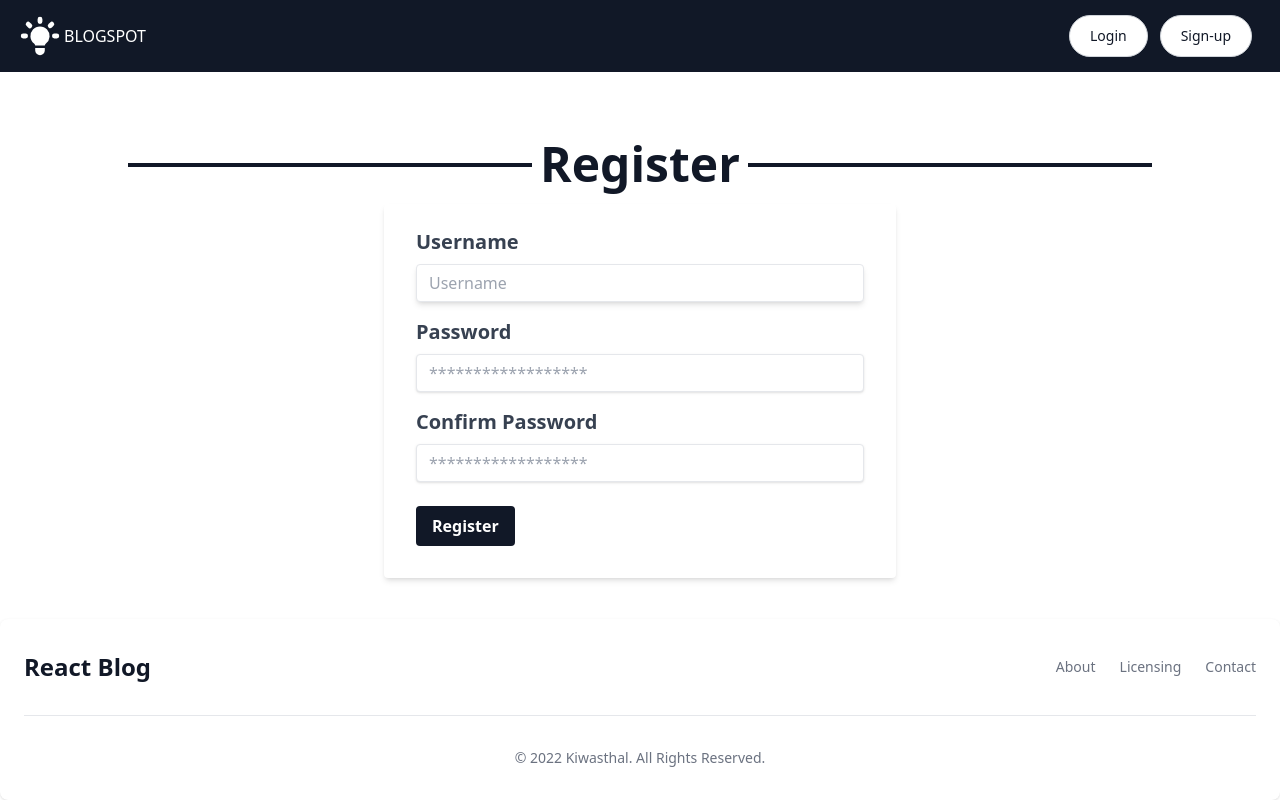
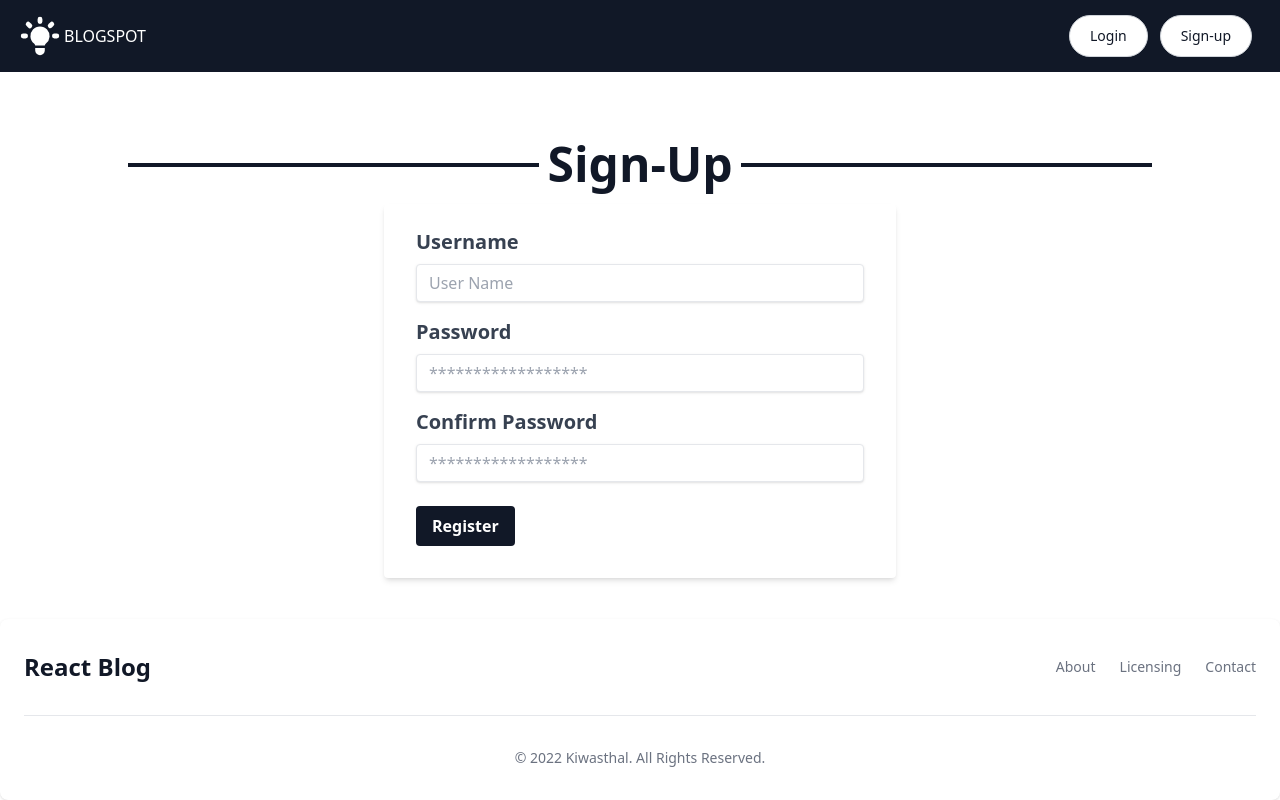
Before and after one commit to Kiwasthal/blog-api-client, a Next.js app: page /register in a window 1280 px wide. Built offline with nearby package versions, Linux system fonts and the light colour scheme.

Commit message:
register page configuration

```diff
--- a/components/Register.js
+++ b/components/Register.js
@@ -1,39 +1,28 @@
 import { useRouter } from 'next/router';
 import { motion } from 'framer-motion';
-import { Formik } from 'formik';
+import { Formik, Form, Field, ErrorMessage } from 'formik';
+import * as Yup from 'yup';
 
-const Register = ({ updateUserAuth }) => {
+const Register = () => {
   const router = useRouter();
-  // const [logErr, setLogErr] = useState(false);
-  // const [errMsg, setErrMsg] = useState('');
 
-  // const submitForm = async (data, e) => {
-  //   const formData = JSON.stringify(data);
+  const initialValues = {
+    username: '',
+    password: '',
+    confirmPassword: '',
+  };
 
-  //   try {
-  //     const request = await fetch('http://localhost:3000/api/login', {
-  //       method: 'POST',
-  //       body: formData,
-  //       headers: {
-  //         'Content-Type': 'application/json',
-  //       },
-  //     });
-  //     const resJson = await request.json();
-  //     if (request.stats === 200) {
-  //       await updateUserAuth(true);
-  //       localStorage.setItem('token', resJson.token);
-  //       localStorage.setItem('userAuth', true);
-  //       localStorage.setItem('username', myJson.body.username);
-  //       localStorage.setItem('id', myJson.body._id);
-  //       router.back();
-  //     } else {
-  //       setErrMsg(resJson.info.message);
-  //       setLogErr(true);
-  //     }
-  //   } catch (err) {
-  //     console.log(err);
-  //   }
-  // };
+  const validationSchema = Yup.object({
+    username: Yup.string()
+      .required('This field is required!')
+      .min(3, 'Username must be at least 3 characters long'),
+    password: Yup.string()
+      .required('This field is required!')
+      .min(6, 'Password must be at least 6 characters long!'),
+    confirmPassword: Yup.string()
+      .required('This field is required!')
+      .oneOf([Yup.ref('password')], 'Passwords do not match!'),
+  });
 
   return (
     <div className="w-full mt-5  flex  flex-col items-center">
@@ -45,21 +34,16 @@
           className="text-5xl font-bold text-gray-900 px-2  "
           initial="hidden"
         >
-          Register
+          Sign-Up
         </motion.h1>
       </motion.div>
       <Formik
-        initialValues={{ username: '', password: '', confirmpass: '' }}
-        validate={values => {
-          const errors = {};
-          if (!values.username) errors.username = 'Required';
-          else if (values.password !== values.confirmpass)
-            errors.password = 'Passwords do not match';
+        initialValues={initialValues}
+        validationSchema={validationSchema}
+        validateOnChange={false}
+        onSubmit={async (values, { setFieldError, errors }) => {
+          const formData = JSON.stringify(values);
 
-          return errors;
-        }}
-        onSubmit={async (values, { setSubmitting }) => {
-          const formData = JSON.stringify(values);
           try {
             const request = await fetch('http://localhost:3000/api/register', {
               method: 'POST',
@@ -69,32 +53,17 @@
               },
             });
             const resJson = await request.json();
-            if (request.stats === 200) {
-              await updateUserAuth(true);
-              localStorage.setItem('token', resJson.token);
-              localStorage.setItem('userAuth', true);
-              localStorage.setItem('username', myJson.body.username);
-              localStorage.setItem('id', myJson.body._id);
-              router.back();
-            } else {
-              setErrMsg(resJson.info.message);
-              setLogErr(true);
+            if (request.status === 200) router.replace('/login');
+            else {
+              resJson.errors[0].msg === 'Error: Username already exists'
+                ? setFieldError('username', 'Username already exists')
+                : console.log('unhandler error');
             }
-          } catch (err) {
-            console.log(err);
-          }
+          } catch (err) {}
         }}
       >
-        {({
-          values,
-          errors,
-          touched,
-          handleChange,
-          handleBlur,
-          handleSubmit,
-          isSubmitting,
-        }) => (
-          <form className="bg-white shadow-md rounded w-1/2 lg:w-2/5 pt-6 pb-8 mb-4 p-8">
+        {({ isSubmitting }) => (
+          <Form className="bg-white shadow-md rounded w-1/2 lg:w-2/5 pt-6 pb-8 mb-4 p-8">
             <div className="mb-4">
               <label
                 className="block text-gray-700 text-xl font-bold mb-2"
@@ -102,14 +71,31 @@
               >
                 Username
               </label>
+              <Field name="username">
+                {({ field, meta }) => (
                   <input
-                className="shadow-md appearance-none border rounded w-full py-2 px-3 text-gray-700 leading-tight focus:outline-none  focus:outline-slate-400"
                     id="username"
-                name="username"
                     type="text"
-                placeholder="Username"
+                    placeholder="User Name"
+                    {...field}
+                    className={
+                      meta.error && meta.touched
+                        ? 'border-red-500 shadow appearance-none border rounded w-full py-2 px-3 text-gray-700 leading-tight focus:outline-none focus:shadow-outline'
+                        : 'shadow appearance-none border rounded w-full py-2 px-3 text-gray-700 leading-tight focus:outline-none focus:shadow-outline focus:outline-slate-400'
+                    }
                   />
-              <p className="text-red-500 text-xs italic"></p>
+                )}
+              </Field>
+              <ErrorMessage name="username">
+                {errorMsg => (
+                  <p
+                    className="text-red-500 text-xs italic mt-1"
+                    name="password"
+                  >
+                    {errorMsg}
+                  </p>
+                )}
+              </ErrorMessage>
             </div>
             <div className="mb-4">
               <label
@@ -118,14 +104,31 @@
               >
                 Password
               </label>
+              <Field name="password">
+                {({ field, meta }) => (
                   <input
-                className="shadow appearance-none border rounded w-full py-2 px-3 text-gray-700 leading-tight focus:outline-none focus:outline-slate-400 "
                     id="password"
-                name="password"
                     type="password"
                     placeholder="******************"
+                    {...field}
+                    className={
+                      meta.error && meta.touched
+                        ? 'border-red-500 shadow appearance-none border rounded w-full py-2 px-3 text-gray-700 leading-tight focus:outline-none focus:shadow-outline'
+                        : 'shadow appearance-none border rounded w-full py-2 px-3 text-gray-700 leading-tight focus:outline-none focus:shadow-outline focus:outline-slate-400'
+                    }
                   />
-              <p className="text-red-500 text-xs italic"></p>
+                )}
+              </Field>
+              <ErrorMessage name="password">
+                {errorMsg => (
+                  <p
+                    className="text-red-500 text-xs italic mt-1"
+                    name="password"
+                  >
+                    {errorMsg}
+                  </p>
+                )}
+              </ErrorMessage>
             </div>
             <div className="mb-6">
               <label
@@ -134,24 +137,68 @@
               >
                 Confirm Password
               </label>
+              <Field name="confirmPassword">
+                {({ field, meta }) => (
                   <input
-                className="shadow appearance-none border rounded w-full py-2 px-3 text-gray-700 leading-tight focus:outline-none focus:outline-slate-400"
                     id="confirmPassword"
+                    type="password"
+                    placeholder="******************"
+                    {...field}
+                    className={
+                      meta.error && meta.touched
+                        ? 'border-red-500 shadow appearance-none border rounded w-full py-2 px-3 text-gray-700 leading-tight focus:outline-none focus:shadow-outline'
+                        : 'shadow appearance-none border rounded w-full py-2 px-3 text-gray-700 leading-tight focus:outline-none focus:shadow-outline focus:outline-slate-400'
+                    }
+                  />
+                )}
+              </Field>
+              <ErrorMessage name="confirmPassword">
+                {errorMsg => (
+                  <p
+                    className="text-red-500 text-xs italic mt-1"
                     name="confirmPassword"
-                type="confirmPassword"
-                placeholder="******************"
-              />
-              <p className="text-red-500 text-xs italic"></p>
+                  >
+                    {errorMsg}
+                  </p>
+                )}
+              </ErrorMessage>
             </div>
             <div className="flex items-center justify-between">
+              {isSubmitting ? (
+                <button
+                  disabled
+                  type="button"
+                  className=" bg-gray-900 hover:bg-gray-700  focus:outline-none  font-bold first-line:rounded-lg text-white px-5 py-2 text-sm text-center mr-2 rounded inline-flex items-center"
+                >
+                  <svg
+                    aria-hidden="true"
+                    role="status"
+                    className="inline mr-3 w-4 h-4 text-white animate-spin"
+                    viewBox="0 0 100 101"
+                    fill="none"
+                    xmlns="http://www.w3.org/2000/svg"
+                  >
+                    <path
+                      d="M100 50.5908C100 78.2051 77.6142 100.591 50 100.591C22.3858 100.591 0 78.2051 0 50.5908C0 22.9766 22.3858 0.59082 50 0.59082C77.6142 0.59082 100 22.9766 100 50.5908ZM9.08144 50.5908C9.08144 73.1895 27.4013 91.5094 50 91.5094C72.5987 91.5094 90.9186 73.1895 90.9186 50.5908C90.9186 27.9921 72.5987 9.67226 50 9.67226C27.4013 9.67226 9.08144 27.9921 9.08144 50.5908Z"
+                      fill="#E5E7EB"
+                    />
+                    <path
+                      d="M93.9676 39.0409C96.393 38.4038 97.8624 35.9116 97.0079 33.5539C95.2932 28.8227 92.871 24.3692 89.8167 20.348C85.8452 15.1192 80.8826 10.7238 75.2124 7.41289C69.5422 4.10194 63.2754 1.94025 56.7698 1.05124C51.7666 0.367541 46.6976 0.446843 41.7345 1.27873C39.2613 1.69328 37.813 4.19778 38.4501 6.62326C39.0873 9.04874 41.5694 10.4717 44.0505 10.1071C47.8511 9.54855 51.7191 9.52689 55.5402 10.0491C60.8642 10.7766 65.9928 12.5457 70.6331 15.2552C75.2735 17.9648 79.3347 21.5619 82.5849 25.841C84.9175 28.9121 86.7997 32.2913 88.1811 35.8758C89.083 38.2158 91.5421 39.6781 93.9676 39.0409Z"
+                      fill="currentColor"
+                    />
+                  </svg>
+                  Loading...
+                </button>
+              ) : (
                 <button
                   className="bg-gray-900 hover:bg-gray-700 text-white font-bold py-2 px-4 rounded focus:outline-none focus:shadow-outline"
-                type="button"
+                  type="submit"
                 >
                   Register
                 </button>
+              )}
             </div>
-          </form>
+          </Form>
         )}
       </Formik>
     </div>
```
Lines whose indentation alone changed are shown as unchanged.
